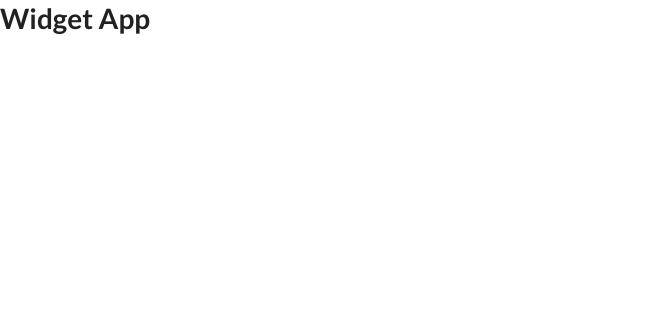
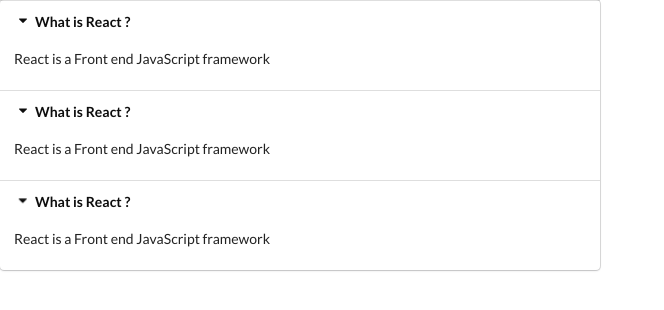
Before and after one commit to jp-knj/study_React, a React (Create React App) app in the folder 06_widgets-app/: page / in a window 1280 px wide. Shown: the top 310 px of the page, without its empty margins (0-664 px from the left). Built offline with nearby package versions, Linux system fonts and the light colour scheme.

Commit message:
Marksup accordion

```diff
--- a/06_widgets-app/src/App.js
+++ b/06_widgets-app/src/App.js
@@ -1,5 +1,25 @@
 import React from 'react';
+import Accordion from './components/Accordion';
+
+const items = [
+  {
+    title: 'What is React ?',
+    content: 'React is a Front end JavaScript framework'
+  },
+  {
+    title: 'What is React ?',
+    content: 'React is a Front end JavaScript framework'
+  },
+  {
+    title: 'What is React ?',
+    content: 'React is a Front end JavaScript framework'
+  }
+]
 
 export default () => {
-  return <h1>Widget App</h1>;
+  return (
+    <>
+      <Accordion items={ items }/>
+    </>
+  );
 };
--- /dev/null
+++ b/06_widgets-app/src/components/Accordion.js
@@ -0,0 +1,18 @@
+import React from 'react';
+
+const Accordion = ({ items }) => {
+  const renderedItems = items.map(item => {
+    return <div key={item.title}>
+      <div className="title active">
+        <i className="dropdown icon"></i>{item.title}</div>
+      <div className="content active">
+        <p>{item.content}</p>
+      </div>
+    </div>
+  });
+  return <div className="ui styled accordion" >
+    { renderedItems }
+  </div>
+};
+
+export default Accordion;
```
